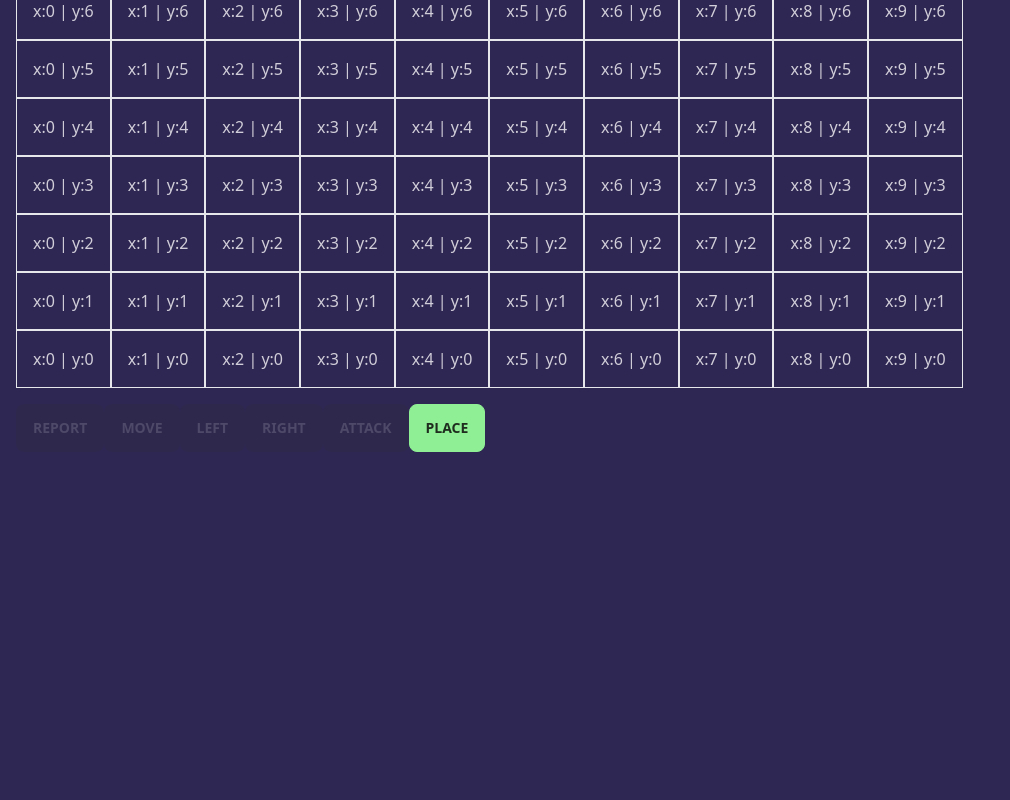
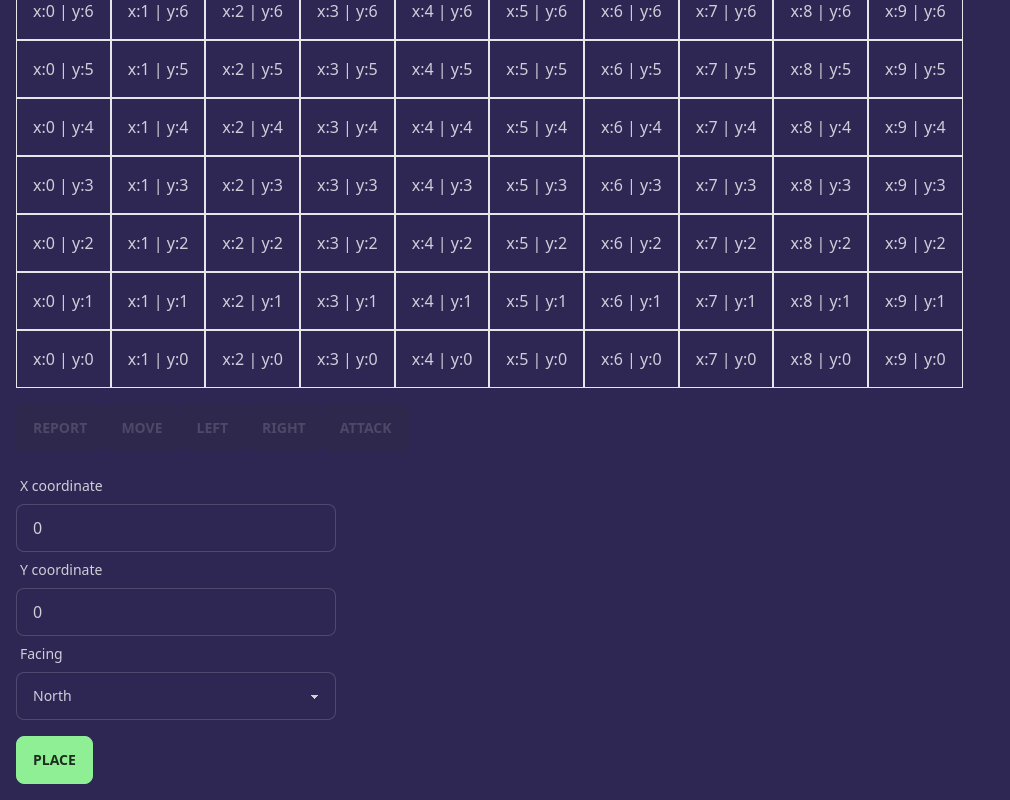
Before and after one commit to tomdoyleiom/drone-game, a Next.js app: page / in a window 1280 px wide. Shown: the part 272-1072 px from the top of the page, without its empty margins (0-1010 px from the left). Before the commit the page ends 800 px from the top, so only its background shows below. Built offline with nearby package versions, Linux system fonts and the light colour scheme.

Commit message:
Set position using form

```diff
--- a/src/app/game.tsx
+++ b/src/app/game.tsx
@@ -1,7 +1,14 @@
 "use client";
-import { useCallback, useEffect, useMemo, useState } from "react";
+import {
+  FormEvent,
+  FormEventHandler,
+  useCallback,
+  useEffect,
+  useMemo,
+  useState,
+} from "react";
 import Game, { GameDrone } from "@/game";
-import { Direction } from "..";
+import { Direction, Facing } from "..";
 
 export default function GameWrapper() {
   const game = useMemo(() => new Game(), []);
@@ -48,12 +55,12 @@ export default function GameWrapper() {
     );
   }, [game.grid, drone]);
 
-  const handlePlace = useCallback(() => {
-    const drone = game.place(0, 0, "NORTH");
-    if (drone) {
-      setDrone(() => ({ ...drone }));
-    }
-  }, [game]);
+  // const handlePlace = useCallback(() => {
+  //   const drone = game.place(0, 0, "NORTH");
+  //   if (drone) {
+  //     setDrone(() => ({ ...drone }));
+  //   }
+  // }, [game]);
 
   const handleRotate = useCallback(
     (direction: Direction) => () => {
@@ -83,6 +90,26 @@ export default function GameWrapper() {
     game.report();
   }, [game]);
 
+  const handleFormSubmit = useCallback(
+    (e: FormEvent<HTMLFormElement>) => {
+      e.preventDefault();
+      const data = new FormData(e.currentTarget);
+      const x = data.get("x")?.valueOf();
+      const y = data.get("y")?.valueOf();
+      const facing = data.get("facing")?.valueOf();
+      const drone = game.place(
+        parseInt(`${x}`),
+        parseInt(`${y}`),
+        facing?.toString() as Facing,
+      );
+
+      if (drone) {
+        setDrone(() => ({ ...drone }));
+      }
+    },
+    [game],
+  );
+
   useEffect(() => {
     if (drone?.attacking) {
       const timer = setTimeout(() => {
@@ -95,6 +122,7 @@ export default function GameWrapper() {
       return () => clearTimeout(timer);
     }
   }, [drone, game]);
+
   return (
     <div>
       <div className="mb-4">{grid}</div>
@@ -136,9 +164,53 @@ export default function GameWrapper() {
           attack
         </button>
 
-        <button onClick={handlePlace} className="btn btn-primary">
-          place
-        </button>
+        <form onSubmit={handleFormSubmit}>
+          <div className="form-control mt-4 max-w-xs">
+            <label className="label" htmlFor="x">
+              <span className=" label-text"> X coordinate</span>
+            </label>
+            <input
+              className="input join-item input-bordered"
+              name="x"
+              type="number"
+              min={0}
+              max={9}
+              defaultValue={0}
+            />
+          </div>
+          <div className="form-control max-w-xs">
+            <label className="label" htmlFor="y">
+              <span className=" label-text"> Y coordinate</span>
+            </label>
+            <input
+              className="input join-item input-bordered"
+              name="y"
+              type="numer"
+              min={0}
+              max={9}
+              defaultValue={0}
+            />
+          </div>
+          <div className="form-control mb-4 max-w-xs">
+            <label className="label" htmlFor="facing">
+              <span className=" label-text">Facing</span>
+            </label>
+            <select
+              className="select join-item select-bordered"
+              name="facing"
+              defaultValue={"NORTH"}
+            >
+              <option value="NORTH">North</option>
+              <option value="EAST">East</option>
+              <option value="SOUTH">South</option>
+              <option value="WEST">West</option>
+            </select>
+          </div>
+
+          <button type="submit" className="btn btn-primary">
+            place
+          </button>
+        </form>
       </div>
     </div>
   );
```
